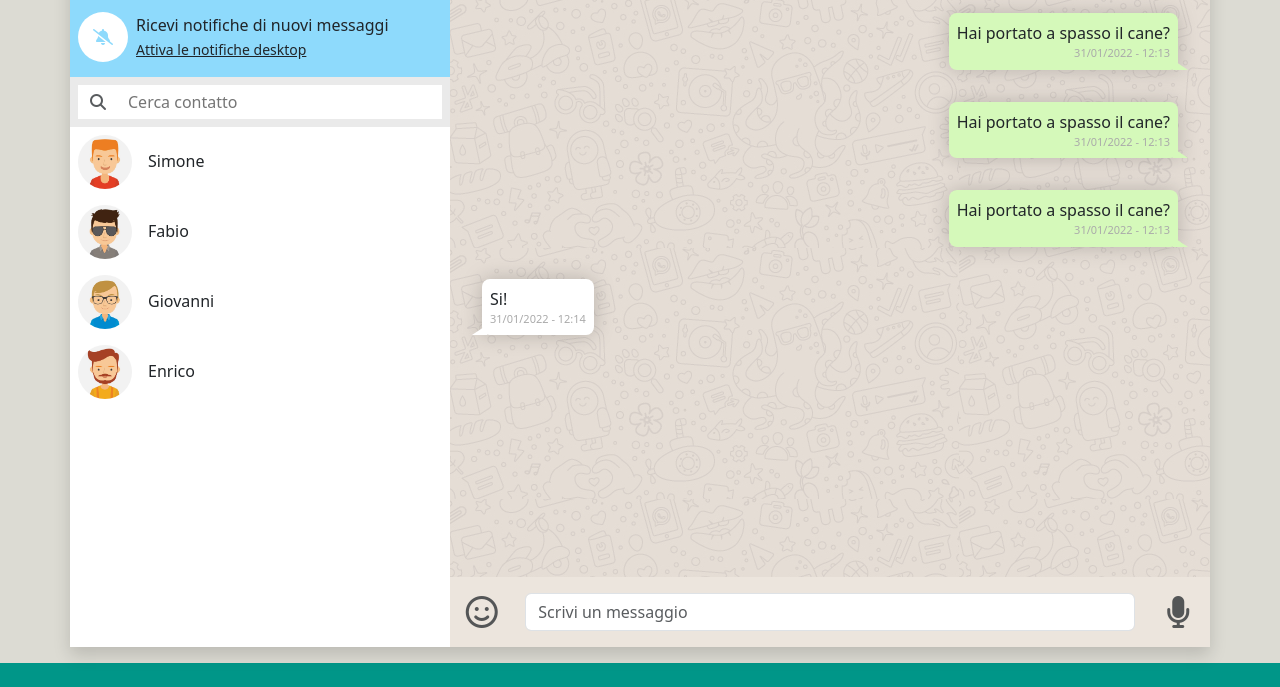
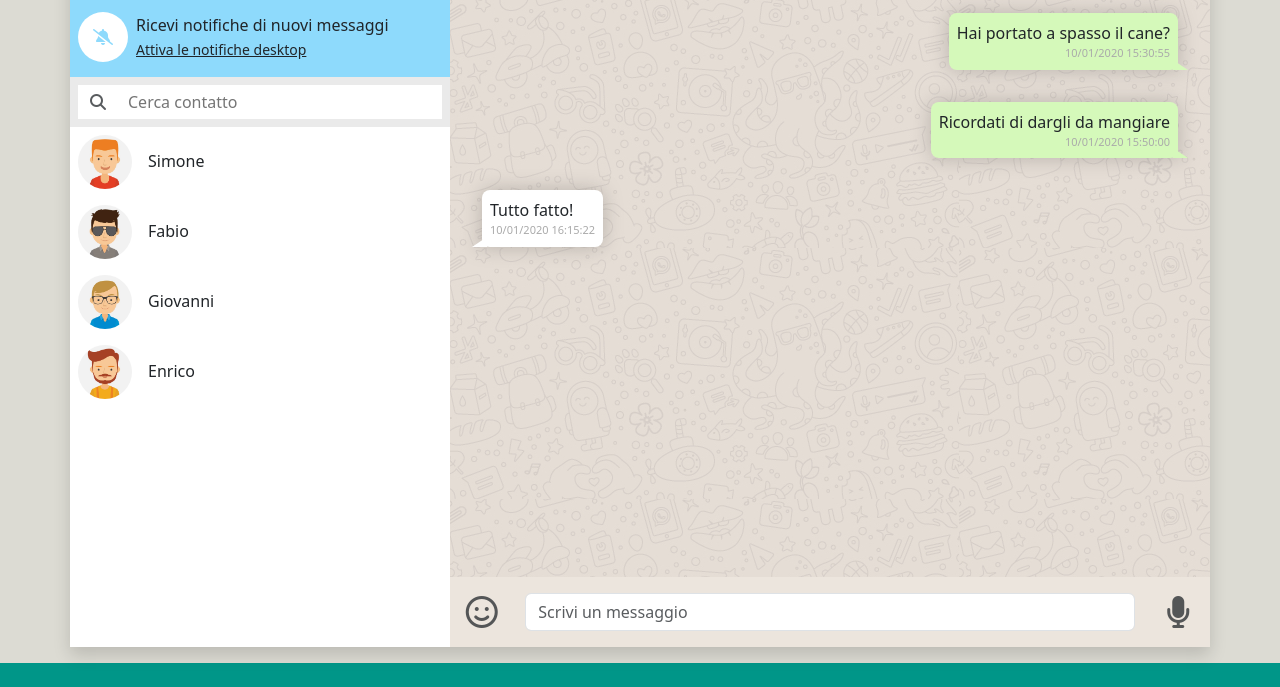
Before and after one commit to Luca-Giudice/vue-boolzapp, a plain HTML site: page index.html in a window 1280 px wide. Shown: the part 137-824 px from the top of the page. Drawn offline with nearby package versions, Linux system fonts and the light colour scheme.

Commit message:
milestone2

```diff
--- a/index.html
+++ b/index.html
@@ -115,18 +115,13 @@
                 <!-- Chat Messages -->
                 <div class="flex-grow-1 overflow-auto bg-chat-image">
                   <ul class="px-3">
-                    <li v-for="message in currentContact.messages" class="message-container p-3 sent">
+                    <li v-for="message in currentChat" class="message-container p-3" :class="message.status">
                       <div class="message p-2 rounded-3">
-                        <p>Hai portato a spasso il cane?</p>
-                        <time datetime="2021-08-03T09:53">31/01/2022 - 12:13</time>
+                        <p>{{message.text}}</p>
+                        <time datetime="2021-08-03T09:53">{{message.date}}</time>
                       </div>
                     </li>
-                    <li class="message-container p-3 received">
-                      <div class="message p-2 rounded-3">
-                        <p>Si!</p>
-                        <time datetime="2021-08-03T09:53">31/01/2022 - 12:14</time>
-                      </div>
-                    </li>
+
                   </ul>
                 </div>
 
--- a/script.js
+++ b/script.js
@@ -97,8 +97,8 @@ const app = Vue.createApp({
       currentContact (){
         return this.contacts[this.currentIndex];
       },
-      currentChat() {d
-        return this.currentContacts.messages;
+      currentChat() {
+        return this.currentContact.messages;
       },
     },
     methods: {
@@ -110,7 +110,7 @@ const app = Vue.createApp({
         },
 
         currentMoment(){
-          return 'test';
+          return
         },
        sendMessage(){
           if(!this.newMessage) return;
```
